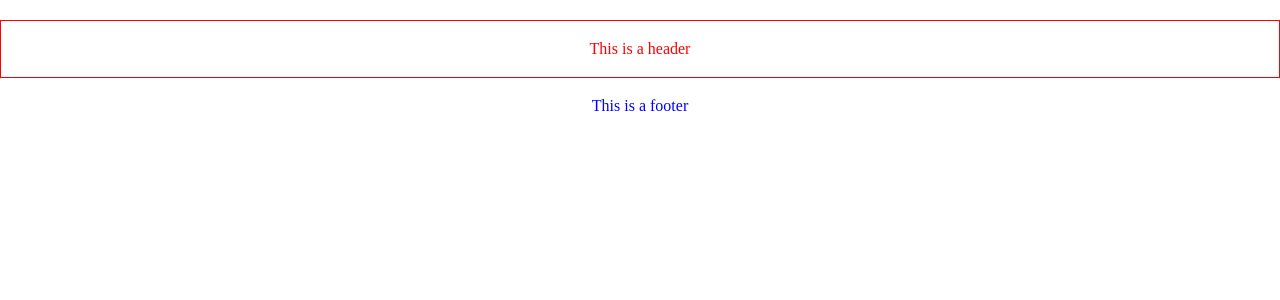
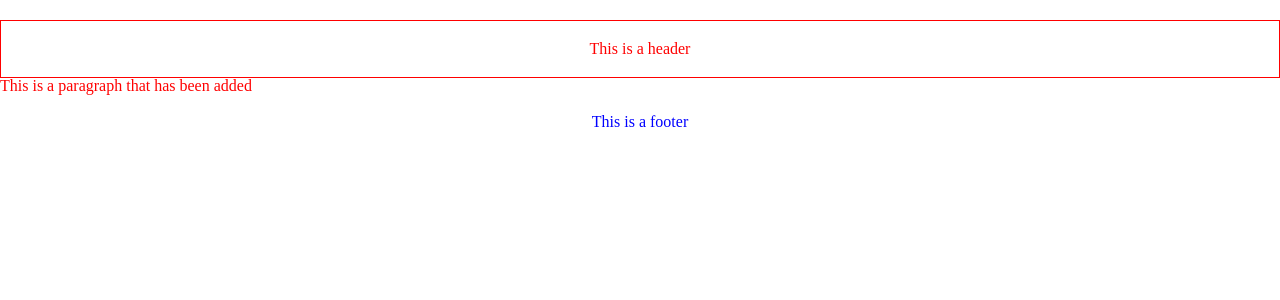
Before and after one commit to btboubacar/test-git, a React (Vite) app: page / in a window 1280 px wide. Shown: the top 300 px of the page. Built offline with nearby package versions, Linux system fonts and the light colour scheme; the HTML template or start-up script is replaced by a standard one.

Commit message:
added a paragraph

```diff
--- a/src/App.jsx
+++ b/src/App.jsx
@@ -7,6 +7,7 @@ function App() {
       <header>
         <p>This is a header</p>
       </header>
+      <p>This is a paragraph that has been added</p>
       <Footer />
     </>
   );
```
